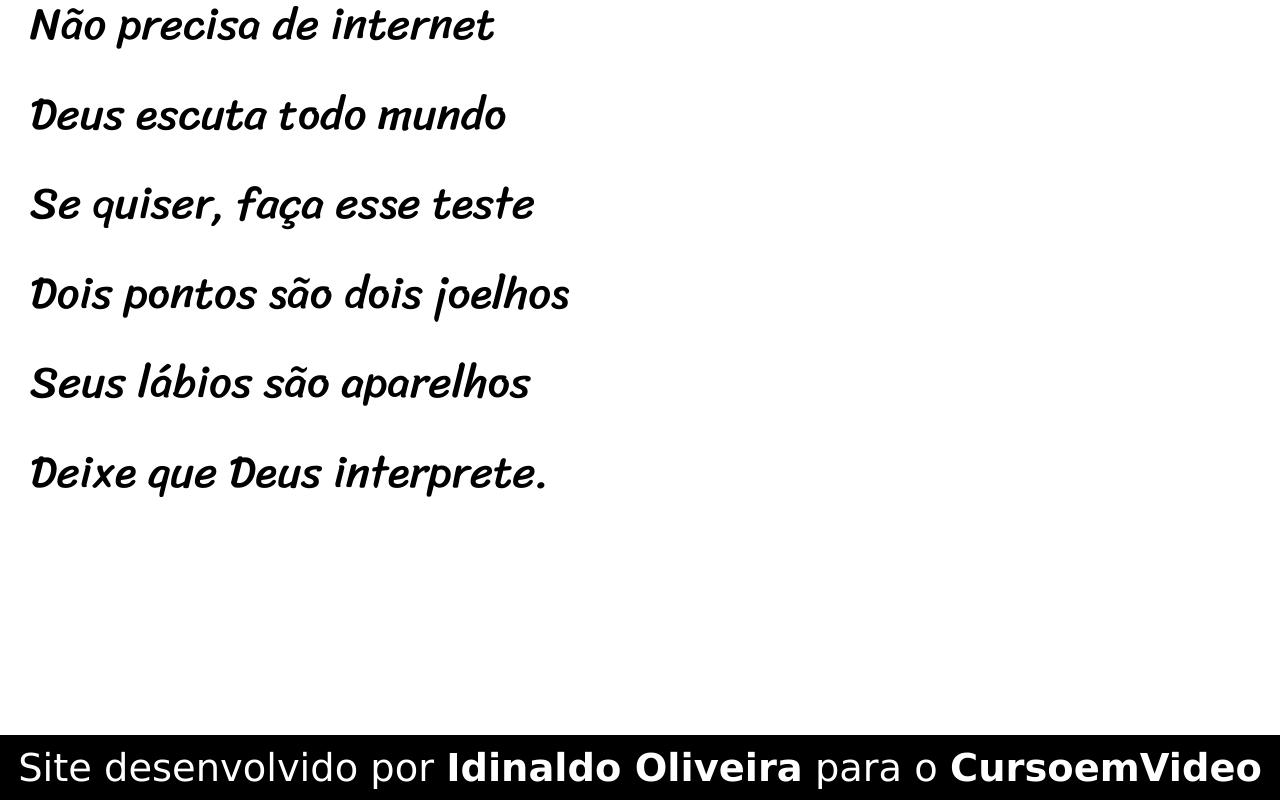
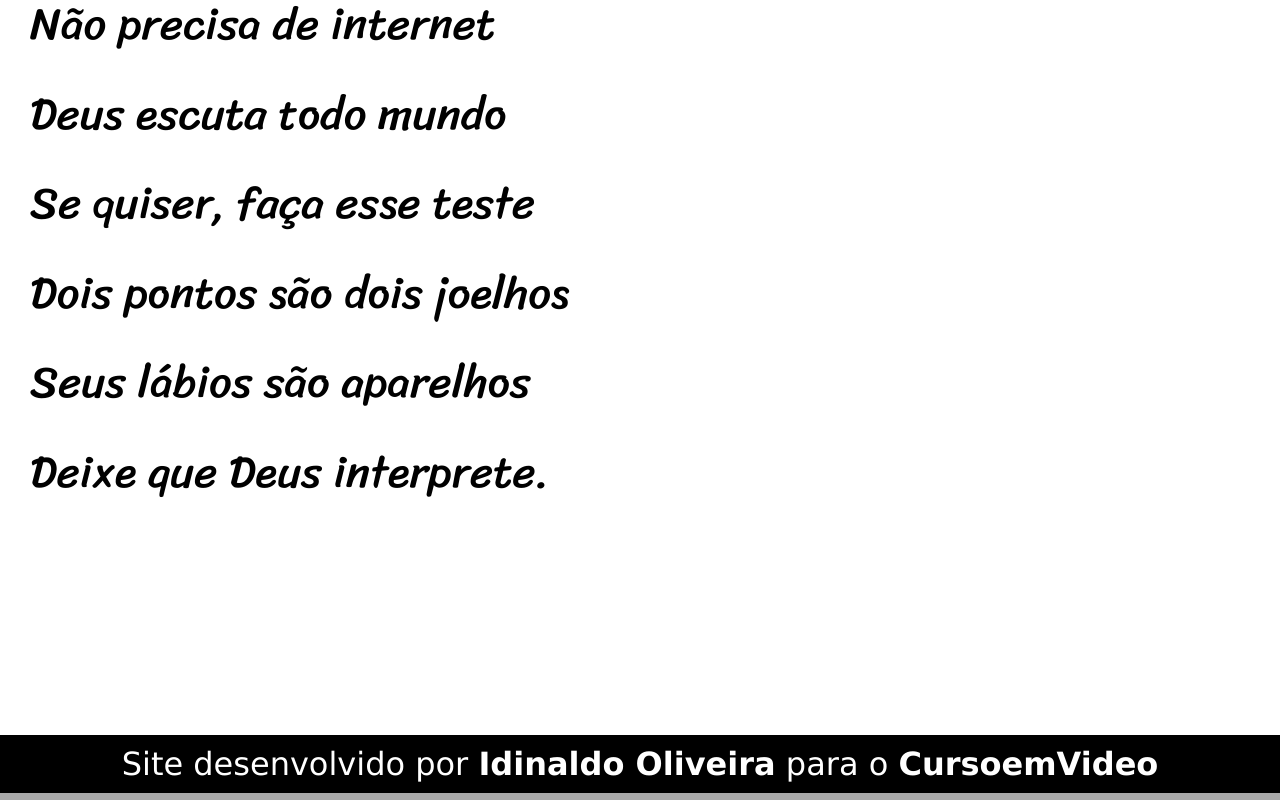
Before and after one commit to Idinaldo/hag, a plain HTML site: page index.html in a window 1280 px wide. Shown: the part 5663-6463 px from the top of the page. Drawn offline with Linux system fonts and the light colour scheme.

Commit message:
Atualização de CSS Footer

```diff
--- a/estilo/style.css
+++ b/estilo/style.css
@@ -95,3 +95,7 @@ section#img02 {
     padding: 10px;
     font-size: 3vw;
  }
+
+ footer > p {
+   font-size: 2.5vw;
+ }
```
